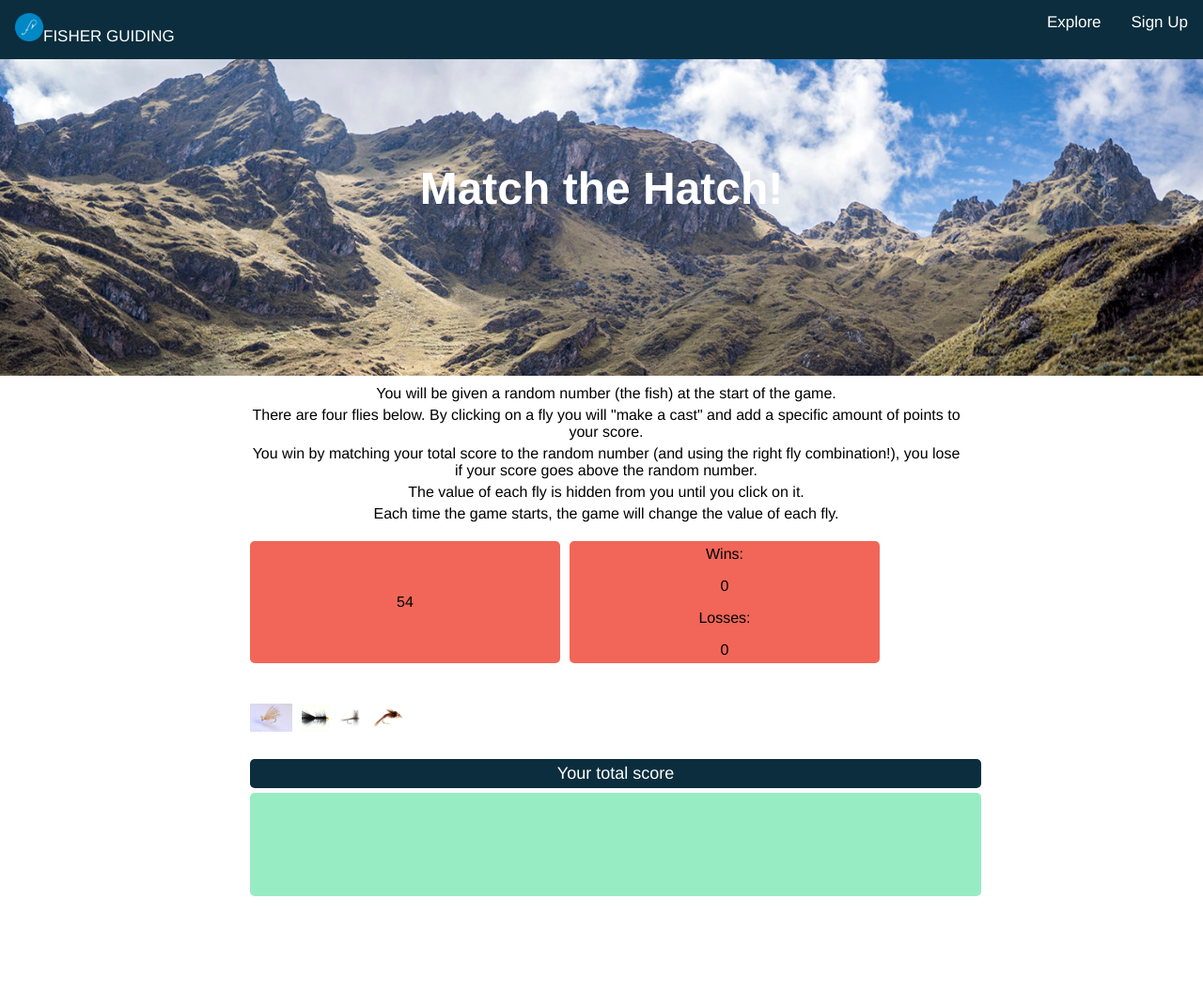
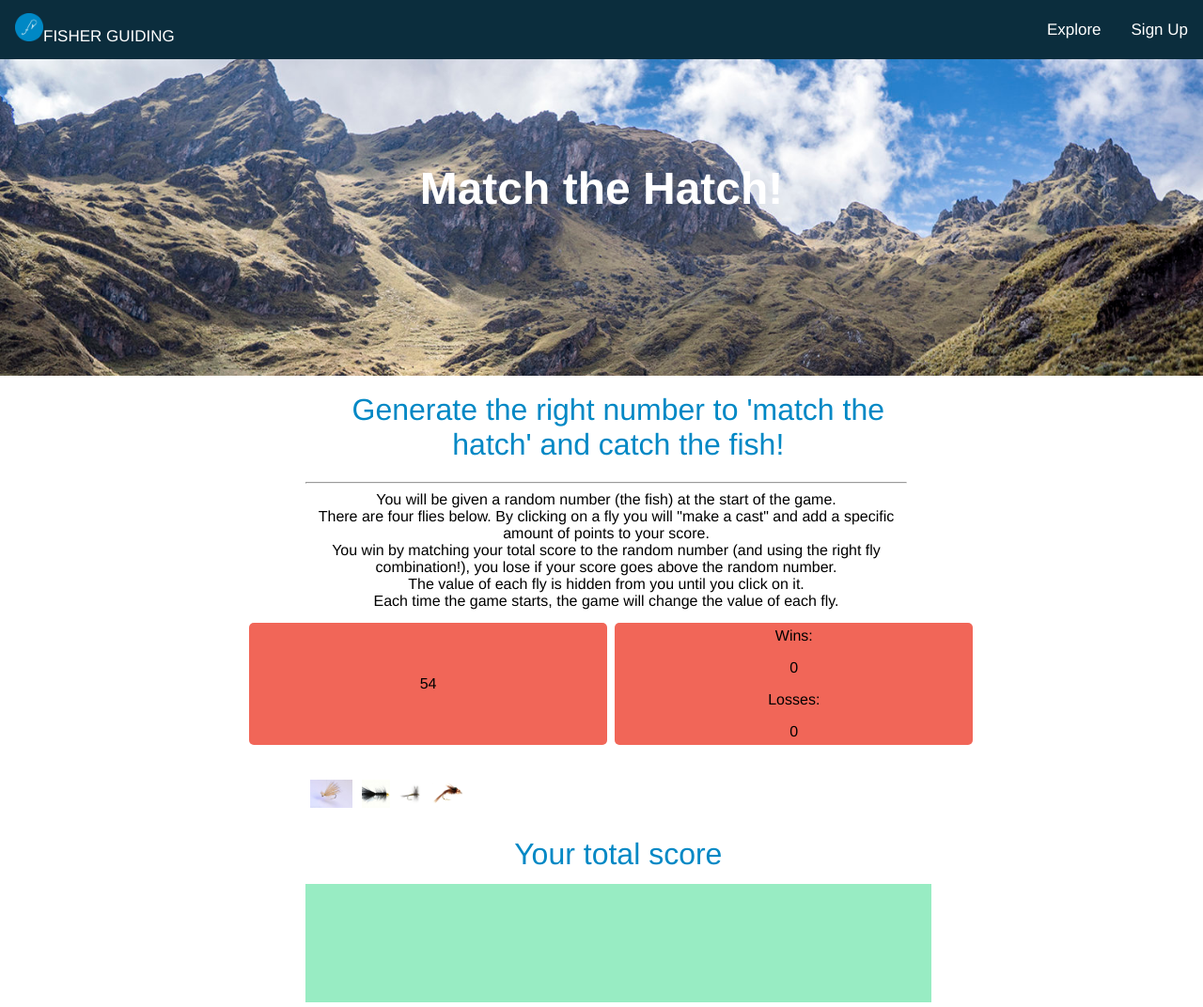
Before and after one commit to edwardphill/match-the-hatch, a plain HTML site: page index.html in a window 1280 px wide. Shown: the top 1072 px of the page at 94% size. Before the commit the page ends 964 px from the top, so only its background shows below. Drawn offline with nearby package versions, Linux system fonts and the light colour scheme.

Commit message:
Add FG styling, HTML to match the hatch

```diff
--- a/assets/css/style.css
+++ b/assets/css/style.css
@@ -40,24 +40,22 @@ h1 {
 }
 
 .content {
-    margin-left: 20%;
-    width: 60%;
+    margin-left: 25%;
+    width: 50%;
     padding: 5px;
     text-align: center;
     align-content: center
 }
 
 .h2 {
-    color: white;
-    background: #0B2D3D;
-    width: 60%;
+    color: #0088c5;
+    width: 50vw;
     height: auto;
     text-align: center;
     align-content: center;
-    border-radius: 5px;
-    font-size: large;
-    margin: 5px;
-    padding: 5px;
+    font-size: 2rem;
+    font-weight: 500;
+    padding: 2%;
 }
 
 .active {
@@ -77,6 +75,9 @@ img {
     width: 100%;
     display: flex;
     position: fixed;
+    justify-content: center;
+    align-items: center;
+    text-align: center;
 }
 
 .topnav a {
@@ -87,10 +88,9 @@ img {
     text-decoration: none;
     font-size: 17px;
     border: #cccccc;
-}
-
-.p {
-    margin: 5px;
+    justify-content: center;
+    align-items: center;
+    text-align: center;
 }
 
 #container {
@@ -124,9 +124,9 @@ img {
 
 .scoreboard {
     height: 120px;
-    width: 25%;
+    width: 29%;
     background-color: #F16658;
-    margin: 5px;
+    margin: 4px;
     font: x-large;
     float: left;
     border-radius: 5px;
@@ -137,9 +137,9 @@ img {
 
 .wls {
     height: 120px;
-    width: 25%;
+    width: 29%;
     background-color: #F16658;
-    margin: 5px;
+    margin: 4px;
     float: left;
     display: block;
     border-radius: 5px;
@@ -171,8 +171,8 @@ img {
 }
 
 .flies {
-    margin-left: 20%;
-    width: 100%;
+    margin-left: 25%;
+    width: 50vw;
     padding: 5px;
     text-align: center;
     align-content: center
@@ -184,8 +184,8 @@ img {
 }
 
 .yourScore {
-    margin-left: 20%;
-    width: 100%;
+    margin-left: 25%;
+    width: 50vw;
     padding: 5px;
     text-align: center;
     align-content: center
--- a/index.html
+++ b/index.html
@@ -37,6 +37,11 @@
       </section>
 
       <div class="content">
+        <div class="h2">
+          Generate the right number to 'match the hatch' and catch the fish!
+        </div>
+        <hr />
+
         <div class="p">
           You will be given a random number (the fish) at the start of the game.
         </div>
```
